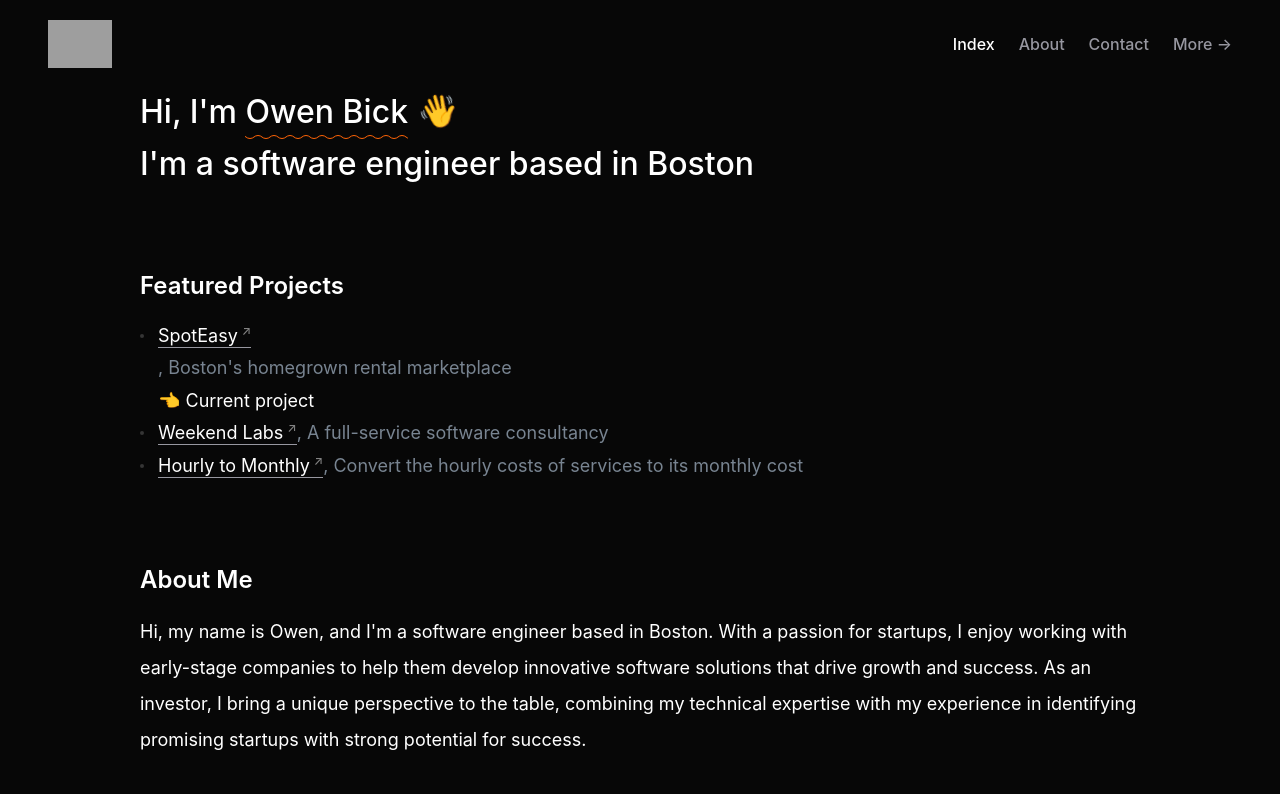
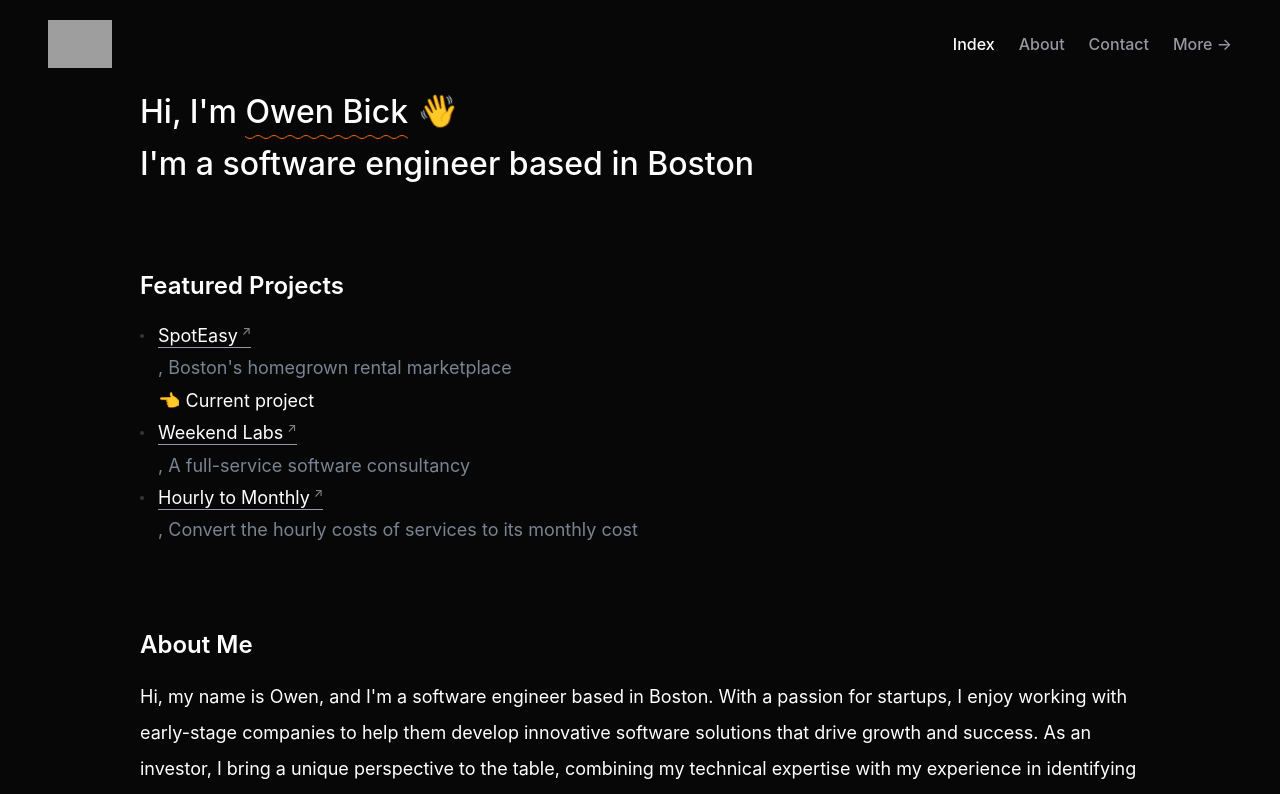
Before and after one commit to bick/website, a Next.js app: page / in a window 1280 px wide. Shown: the top 794 px of the page. Built offline with nearby package versions, Linux system fonts and the light colour scheme; grey boxes are pictures that could not be loaded.

Commit message:
Update index.tsx

```diff
--- a/pages/index.tsx
+++ b/pages/index.tsx
@@ -44,7 +44,7 @@ export default function Home() {
                 <Link href="https://weekendlabs.net" target="_blank">
                   Weekend Labs
                 </Link>
-                <span className="portfolio__desc">
+                <span className="portfolio__desc hidden lg:block">
                   , A full-service software consultancy
                 </span>
               </li>
@@ -52,7 +52,7 @@ export default function Home() {
                 <Link href="https://hourlytomonthly.com" target="_blank">
                   Hourly to Monthly
                 </Link>
-                <span className="portfolio__desc">
+                <span className="portfolio__desc hidden lg:block">
                   , Convert the hourly costs of services to its monthly cost
                 </span>
               </li>
```
